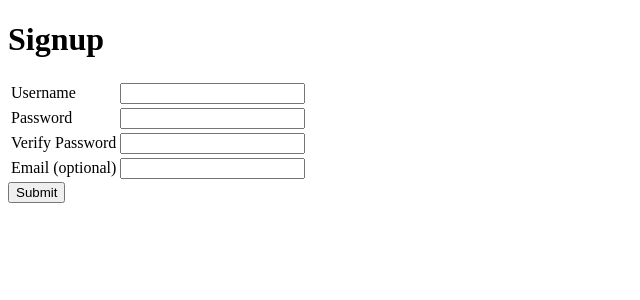
After one commit to arit007/user-signup, a Flask app: page / in a window 1280 px wide. The commit adds this page. Shown: the top 300 px of the page, without its empty margins (0-640 px from the left). Run offline with Flask 2, Linux system fonts and the light colour scheme.

Commit message:
added templates to template folder

```diff
--- a/main.py
+++ b/main.py
@@ -7,175 +7,75 @@
 #build form.html / homepage
 #web app to display form.html
 
-from flask import Flask, request, render_template
+from flask import Flask, request, redirect, render_template
+import re
 
 app = Flask(__name__)
 app.config['DEBUG'] = True
 
-@app.route('/signup')
-def display_user_signup_form():
-    return render_template('base.html')
+@app.route('/', methods=['POST','GET'])
+def index():
 
-# functions for validations
-def empty_val(x):
-    if x:
-        return True
-    else:
-        return False
+    username = ''
+    email = ''
+    username_error = ''
+    password_error = ''
+    verify_password_error = ''
+    email_error = ''
+    title = 'Signup'
 
-def char_length(x):
-    if len(x) > 2 and len(x) < 21:
-        return True
-    else:
-        return False
+    if request.method == 'POST':
 
-def email_at_symbol(x):
-    if x.count('@') >= 1:
-        return True
-    else:
-        return False
+        username = request.form['username']
+        password = request.form['password']
+        verify_password = request.form['verify_password']
+        email = request.form['email']
 
-def email_at_symbol_more_than_one(x):
-    if x.count('@') <= 1:
-        return True
-    else:
-        return False
+        #if there is a blank space in username, it's invalid
+        #if username has fewer than 3 or greater than 20 characters, it's invalid
+        for i in username:
+            if i.isspace():
+                username_error = 'Username cannot contain spaces.'
+                username = ''
+            else:
+                if (len(username) < 3) or (len(username) > 20):
+                    username_error = 'Username needs to be 3-20 characters.'
+                    username = ''
 
-def email_period(x):
-    if x.count('.') >= 1:
-        return True
-    else:
-        return False
+        if not username:
+            username_error = 'Not a valid username'
+            username = ''
 
-def email_period_more_than_one(x):
-    if x.count('.') <= 1:
-        return True
-    else:
-        return False
+        for i in password:
+            if i.isspace():
+                password_error = 'Password must not contain spaces.'
+            else:
+                if (len(password) < 3) or (len(password) > 20):
+                    password_error = 'Password must be 3-20 characters and not contain spaces.'
+        if not len(password):
+            password_error = 'Not a valid password'
 
-# route to process and validate form
-@app.route("/signup", methods=['POST'])
-def user_signup_complete():
+        if password != verify_password:
+            verify_password_error = 'Passwords do not match.'
 
-    # creates variables from form inputs
-    username = request.form['username']
-    password = request.form['password']
-    password_validate = request.form['password_validate']
-    email = request.form['email']
+        if (email != '') and (not re.match('^[a-zA-Z0-9_.+-]+@[a-zA-Z0-9-]+\.[a-zA-Z0-9-.]+$', email)):
+            email_error = 'This is not a valid email.'
+            email = ''
 
-    # creates empty strings for error message
-    username_error = ""
-    password_error = ""
-    password_validate_error = ""
-    email_error = ""
+        if (not username_error) and (not password_error) and (not verify_password_error) and (not email_error):
+            return redirect('/welcomepage?username={0}'.format(username))
 
-    # error messages that occur more than once
-    err_required = "Required field"
-    err_reenter_pw = "Please re-enter password"
-    err_char_count = "must be between 3 and 20 characters"
-    err_no_spaces = "must not contain spaces"
+    return render_template('form.html', title=title, username=username, email=email,
+                           username_error=username_error, password_error=password_error,
+                           verify_password_error=verify_password_error, email_error=email_error)
 
-    # password validation
-    if not empty_val(password):
-        password_error = err_required
-        password = ''
-        password_validate = ''
-    elif not char_length(password):
-        password_error = "Password " + err_char_count
-        password = ''
-        password_validate = ''
-        password_validate_error = err_reenter_pw
-    else:
-        if " " in password:
-            password_error = "Password " + err_no_spaces
-            password = ''
-            password_validate = ''
-            password_validate_error = err_reenter_pw
 
-    # second password validation
-    if password_validate != password:
-        password_validate_error = "Passwords must match"
-        password = ''
-        password_validate = ''
-        password_error = 'Passwords must match'
+@app.route('/welcomepage')
+def confirmation():
+    title = "Welcome!"
+    username = request.args.get('username')
+    return render_template('welcomepage.html', title=title, username=username)
 
-    # username validation
-    if not empty_val(username):
-        username_error = err_required
-        password = ''
-        password_validate = ''
-        password_error = err_reenter_pw
-        password_validate_error = err_reenter_pw
-    elif not char_length(username):
-        username_error = "Username " + err_char_count
-        password = ''
-        password_validate = ''
-        password_error = err_reenter_pw
-        password_validate_error = err_reenter_pw
-    else:
-        if " " in username:
-            username_error = "Username " + err_no_spaces
-            password = ''
-            password_validate = ''
-            password_error = err_reenter_pw
-            password_validate_error = err_reenter_pw
 
-    # email validation
-
-    # checks to see if email contains text prior to running validations
-    #if provide email (not necessary)
-        #must have @, a single ., no spaces, between 3-20 char
-    if empty_val(email):
-        if not char_length(email):
-            email_error = "Email " + err_char_count
-            password = ''
-            password_validate = ''
-            password_error = err_reenter_pw
-            password_validate_error = err_reenter_pw
-        elif not email_at_symbol(email):
-            email_error = "Email must contain the @ symbol"
-            password = ''
-            password_validate = ''
-            password_error = err_reenter_pw
-            password_validate_error = err_reenter_pw
-        elif not email_at_symbol_more_than_one(email):
-            email_error = "Email must contain only one @ symbol"
-            password = ''
-            password_validate = ''
-            password_error = err_reenter_pw
-            password_validate_error = err_reenter_pw
-        elif not email_period(email):
-            email_error = "Email must contain ."
-            password = ''
-            password_validate = ''
-            password_error = err_reenter_pw
-            password_validate_error = err_reenter_pw
-        elif not email_period_more_than_one(email):
-            email_error = "Email must contain only one ."
-            password = ''
-            password_validate = ''
-            password_error = err_reenter_pw
-            password_validate_error = err_reenter_pw
-        else:
-            if " " in email:
-                email_error = "Email " + err_no_spaces
-                password = ''
-                password_validate = ''
-                password_error = err_reenter_pw
-                password_validate_error = err_reenter_pw
-
-    #if input valid
-    #show welcome page with username
-
-    if not username_error and not password_error and not password_validate_error and not email_error:
-        username = username
-        return redirect('/welcome?username={0}'.format(username))
-    else:
-        return render_template('main.html', username_error=username_error, username=username, password_error=password_error, password=password, password_validate_error=password_validate_error, password_validate=password_validate, email_error=email_error, email=email)
-
-@app.route('/welcome')
-def valid_signup():
-    username = request.args.get('username')
-    return render_template('welcomepage.html', username=username)
-
-app.run()
+if __name__ == '__main__':
+    app.run()
--- a/templates/base.html
+++ b/templates/index/base.html
@@ -1,11 +1,13 @@
 <!DOCTYPE html>
 <html>
     <head>
+        <meta charset="UTF-8">
+        <title>{{ title }}</title>
         <style>
             .error {color:red;}
         </style>
     </head>
 <body>
-    <h1>Signup</h1>
+    {% block content %} {% endblock %}
 </body>
 </html>
--- /dev/null
+++ b/templates/index/form.html
@@ -0,0 +1,52 @@
+{% extends "base.html" %} {% block content %}
+
+<h1>Signup</h1>
+<form action='' method='POST'>
+    <table>
+        <tbody>
+            <tr>
+                <td>
+                    <label for="username">Username</label>
+                </td>
+                <td>
+                    <input name="username" type="text" value="{{ username }}">
+                    <span class="error">{{ username_error }}</span>
+                </td>
+            </tr>
+
+            <tr>
+                <td>
+                    <label for="password">Password</label>
+                </td>
+                <td>
+                    <input name="password" type="password">
+                    <span class="error">{{ password_error }}</span>
+                </td>
+            </tr>
+
+            <tr>
+                <td>
+                    <label for="verify_password">Verify Password</label>
+                </td>
+                <td>
+                    <input name="verify_password" type="password">
+                    <span class="error">{{ verify_password_error }}</span>
+                </td>
+            </tr>
+
+            <tr>
+                <td>
+                    <label for="email">Email (optional)</label>
+                </td>
+                <td>
+                    <input name="email" type="text" value="{{ email }}">
+                    <span class="error">{{ email_error }}</span>
+                </td>
+            </tr>
+        </tbody>
+    </table>
+
+    <input type="submit" value="Submit">
+</form>
+
+{% endblock %}
```
Also changed, not shown: form.html (deleted, +0 -46 lines), templates/index/welcomepage.html (renamed from templates/welcomepage.html).
